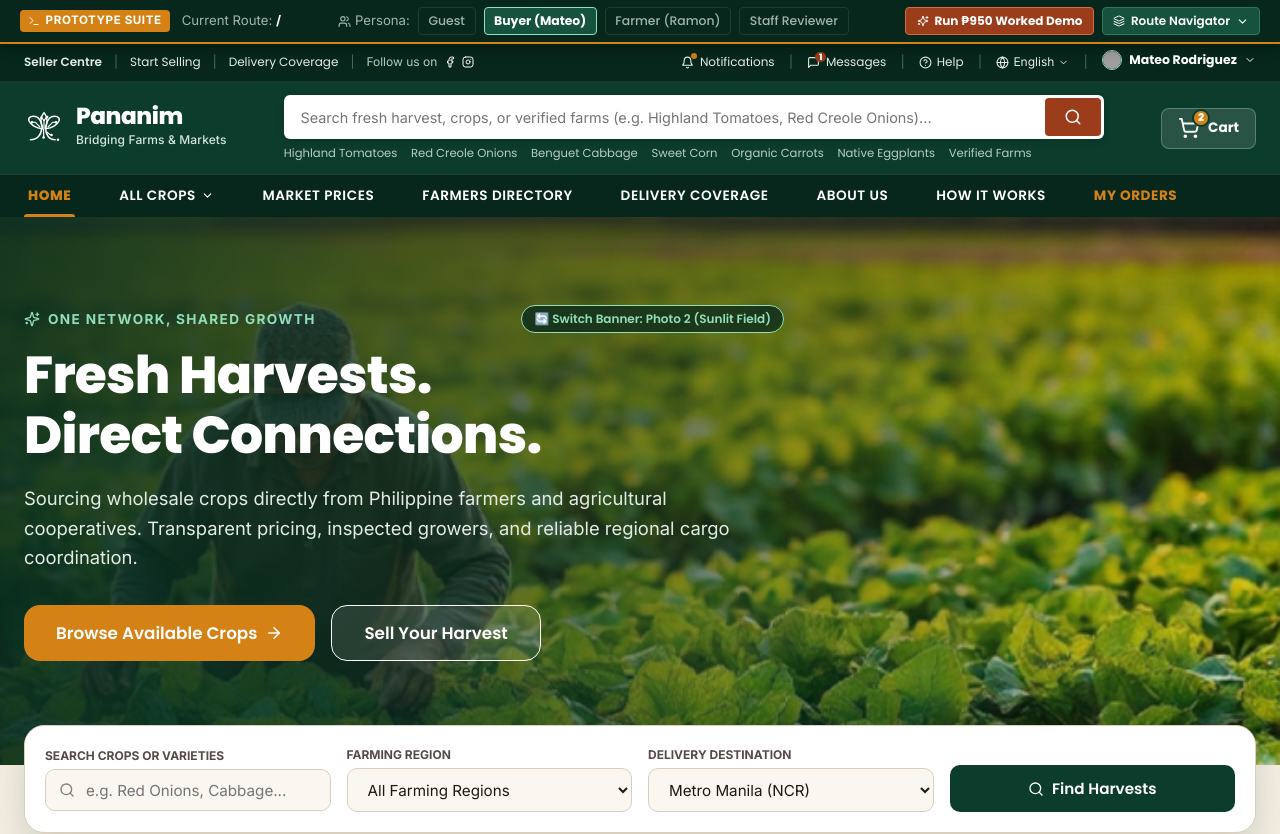
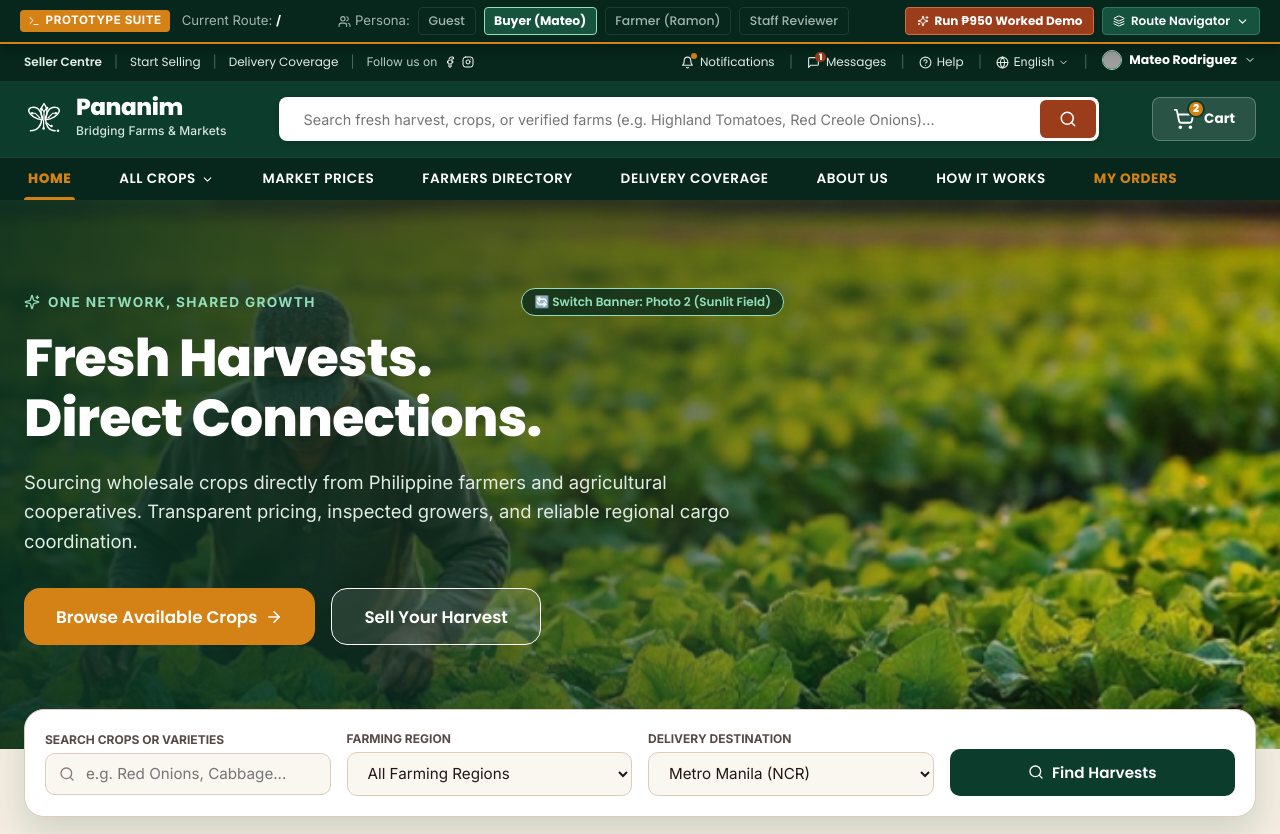
Before and after one commit to mhaithan-lee/pananim, a React (Vite) app: page / in a window 1280 px wide. Shown: the top 834 px of the page. Built offline with nearby package versions, Linux system fonts and the light colour scheme; grey boxes are pictures that could not be loaded.

Commit message:
fix: align search bar with cart and fix leafy vegetables image

```diff
--- a/src/components/Navbar.tsx
+++ b/src/components/Navbar.tsx
@@ -59,57 +59,47 @@ export const Navbar: React.FC<NavbarProps> = ({
     }
   };
 
-  const popularTags = [
-    { label: 'Highland Tomatoes', query: 'Tomatoes' },
-    { label: 'Red Creole Onions', query: 'Red Creole Onions' },
-    { label: 'Benguet Cabbage', query: 'Cabbage' },
-    { label: 'Sweet Corn', query: 'Sweet Corn' },
-    { label: 'Organic Carrots', query: 'Carrots' },
-    { label: 'Native Eggplants', query: 'Eggplant' },
-    { label: 'Verified Farms', path: '/farmers' }
-  ];
-
   const cropCategories = [
     {
       id: 'all',
       name: 'All Farm Harvests',
       sublabel: '30+ fresh commercial listings',
-      imageUrl: 'https://images.unsplash.com/photo-1540420773420-3366772f4999?auto=format&fit=crop&w=300&q=80',
+      imageUrl: 'https://images.unsplash.com/photo-1540420773420-3366772f4999?auto=format&fit=crop&w=400&q=80',
       path: '/shop'
     },
     {
       id: 'bulb',
       name: 'Bulb Crops',
       sublabel: 'Red Creole Onions, Garlic, Shallots',
-      imageUrl: 'https://images.unsplash.com/photo-1618512496248-a07fe83aa8cb?auto=format&fit=crop&w=300&q=80',
+      imageUrl: 'https://images.unsplash.com/photo-1618512496248-a07fe83aa8cb?auto=format&fit=crop&w=400&q=80',
       path: '/shop?category=Bulb+Crop'
     },
     {
       id: 'fruit',
       name: 'Fruit Vegetables',
       sublabel: 'Highland Tomatoes, Eggplants, Peppers',
-      imageUrl: 'https://images.unsplash.com/photo-1592924357228-91a4daadcfea?auto=format&fit=crop&w=300&q=80',
+      imageUrl: 'https://images.unsplash.com/photo-1592924357228-91a4daadcfea?auto=format&fit=crop&w=400&q=80',
       path: '/shop?category=Fruit+Vegetable'
     },
     {
       id: 'leafy',
       name: 'Leafy Vegetables',
       sublabel: 'Highland Cabbage, Pechay Baguio, Lettuce',
-      imageUrl: 'https://images.unsplash.com/photo-1550142414-a9e97a442a71?auto=format&fit=crop&w=300&q=80',
+      imageUrl: 'https://images.unsplash.com/photo-1594282486552-05b4d80fbb9f?auto=format&fit=crop&w=400&q=80',
       path: '/shop?category=Leafy+Vegetable'
     },
     {
       id: 'root',
       name: 'Root Crops',
       sublabel: 'Carrots, Benguet White Potato, Ginger',
-      imageUrl: 'https://images.unsplash.com/photo-1598170845058-32b9d6a5da37?auto=format&fit=crop&w=300&q=80',
+      imageUrl: 'https://images.unsplash.com/photo-1598170845058-32b9d6a5da37?auto=format&fit=crop&w=400&q=80',
       path: '/shop?category=Root+Crop'
     },
     {
       id: 'grains',
       name: 'Grains & Corn',
       sublabel: 'Sweet Corn, Yellow Field Corn, Grains',
-      imageUrl: 'https://images.unsplash.com/photo-1551754655-cd27e38d2076?auto=format&fit=crop&w=300&q=80',
+      imageUrl: 'https://images.unsplash.com/photo-1551754655-cd27e38d2076?auto=format&fit=crop&w=400&q=80',
       path: '/shop?category=Grains'
     }
   ];
@@ -478,7 +468,7 @@ export const Navbar: React.FC<NavbarProps> = ({
           ========================================================================= */}
       <div
         style={{
-          padding: '0.85rem 0 0.75rem 0'
+          padding: '0.85rem 0'
         }}
       >
         <div
@@ -498,13 +488,13 @@ export const Navbar: React.FC<NavbarProps> = ({
             <Logo size="md" variant="white" showTagline={true} />
           </div>
 
-          {/* Central Wide Search Bar + Popular Keywords (Shopee format) */}
+          {/* Central Wide Search Bar (Directly Aligned with Cart) */}
           <div
             style={{
               flex: 1,
               maxWidth: '820px',
               display: 'flex',
-              flexDirection: 'column'
+              alignItems: 'center'
             }}
             className="header-search-container"
           >
@@ -515,10 +505,12 @@ export const Navbar: React.FC<NavbarProps> = ({
                 display: 'flex',
                 alignItems: 'center',
                 backgroundColor: '#FFFFFF',
-                borderRadius: '6px',
-                padding: '3px',
+                borderRadius: '8px',
+                padding: '3px 3px 3px 1rem',
                 boxShadow: '0 2px 6px rgba(0,0,0,0.15)',
-                width: '100%'
+                width: '100%',
+                height: '44px',
+                boxSizing: 'border-box'
               }}
             >
               <input
@@ -530,7 +522,7 @@ export const Navbar: React.FC<NavbarProps> = ({
                   flex: 1,
                   border: 'none',
                   outline: 'none',
-                  padding: '0.55rem 0.85rem',
+                  padding: '0 0.5rem',
                   fontSize: '0.9rem',
                   color: '#221714',
                   backgroundColor: 'transparent'
@@ -542,7 +534,7 @@ export const Navbar: React.FC<NavbarProps> = ({
                   backgroundColor: '#9B3C1B',
                   color: '#FFFFFF',
                   border: 'none',
-                  borderRadius: '4px',
+                  borderRadius: '6px',
                   width: '56px',
                   height: '38px',
                   display: 'flex',
@@ -559,51 +551,9 @@ export const Navbar: React.FC<NavbarProps> = ({
                 <Search size={18} />
               </button>
             </form>
-
-            {/* Quick Popular Keywords below search input (Shopee style) */}
-            <div
-              style={{
-                display: 'flex',
-                alignItems: 'center',
-                gap: '0.85rem',
-                marginTop: '0.35rem',
-                overflowX: 'auto',
-                whiteSpace: 'nowrap'
-              }}
-              className="quick-search-tags"
-            >
-              {popularTags.map((tag, idx) => (
-                <button
-                  key={idx}
-                  type="button"
-                  onClick={() => {
-                    if (tag.path) {
-                      onNavigate(tag.path);
-                    } else {
-                      setSearchQuery(tag.query || tag.label);
-                      onNavigate(`/shop?q=${encodeURIComponent(tag.query || tag.label)}`);
-                    }
-                  }}
-                  style={{
-                    background: 'none',
-                    border: 'none',
-                    color: '#D5E6DE',
-                    fontSize: '0.725rem',
-                    padding: 0,
-                    cursor: 'pointer',
-                    opacity: 0.85,
-                    transition: 'opacity 0.15s ease'
-                  }}
-                  onMouseEnter={(e) => (e.currentTarget.style.opacity = '1')}
-                  onMouseLeave={(e) => (e.currentTarget.style.opacity = '0.85')}
-                >
-                  {tag.label}
-                </button>
-              ))}
-            </div>
           </div>
 
-          {/* Right Action: Prominent Shopping Cart (Shopee style) */}
+          {/* Right Action: Prominent Shopping Cart (Aligned with Search Bar) */}
           <div style={{ display: 'flex', alignItems: 'center', gap: '1rem', flexShrink: 0 }}>
             <button
               onClick={() => onNavigate('/cart')}
@@ -611,14 +561,16 @@ export const Navbar: React.FC<NavbarProps> = ({
                 position: 'relative',
                 display: 'flex',
                 alignItems: 'center',
-                gap: '0.5rem',
-                padding: '0.55rem 1rem',
+                gap: '0.55rem',
+                padding: '0 1.25rem',
+                height: '44px',
                 backgroundColor: 'rgba(255, 255, 255, 0.12)',
                 border: '1.5px solid rgba(255, 255, 255, 0.25)',
                 borderRadius: '8px',
                 color: '#FFFFFF',
                 cursor: 'pointer',
-                transition: 'background-color 0.15s ease'
+                transition: 'background-color 0.15s ease',
+                boxSizing: 'border-box'
               }}
               onMouseEnter={(e) => (e.currentTarget.style.backgroundColor = 'rgba(255, 255, 255, 0.2)')}
               onMouseLeave={(e) => (e.currentTarget.style.backgroundColor = 'rgba(255, 255, 255, 0.12)')}
@@ -863,6 +815,9 @@ export const Navbar: React.FC<NavbarProps> = ({
                       <img
                         src={cat.imageUrl}
                         alt={cat.name}
+                        onError={(e) => {
+                          (e.target as HTMLImageElement).src = 'https://images.unsplash.com/photo-1540420773420-3366772f4999?auto=format&fit=crop&w=400&q=80';
+                        }}
                         style={{
                           width: '54px',
                           height: '54px',
@@ -1236,9 +1191,6 @@ export const Navbar: React.FC<NavbarProps> = ({
           .mobile-menu-btn {
             display: block !important;
           }
-          .quick-search-tags {
-            display: none !important;
-          }
           .hide-on-mobile {
             display: none !important;
           }
```
